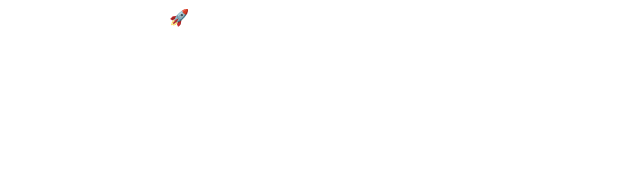
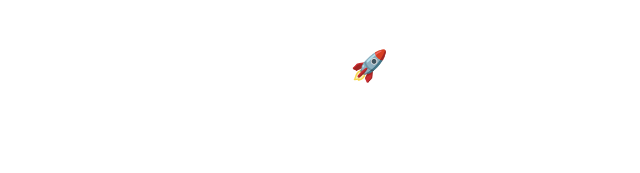
Before and after one commit to Savalaio/Savalaio-painel-realtrace, a React (Vite) app: page / in a window 1280 px wide. Shown: the top 173 px of the page, without its empty margins (0-640 px from the left). Built offline with nearby package versions, Linux system fonts and the light colour scheme.

Commit message:
Add padding and font size to App component

```diff
--- a/src/app.jsx
+++ b/src/app.jsx
@@ -1,6 +1,6 @@
 export default function App() {
   return (
-    <div style={{color:"white"}}>
+    <div style={{color:"white", padding:"40px", fontSize:"30px"}}>
       Painel GPS funcionando 🚀
     </div>
   )
```
